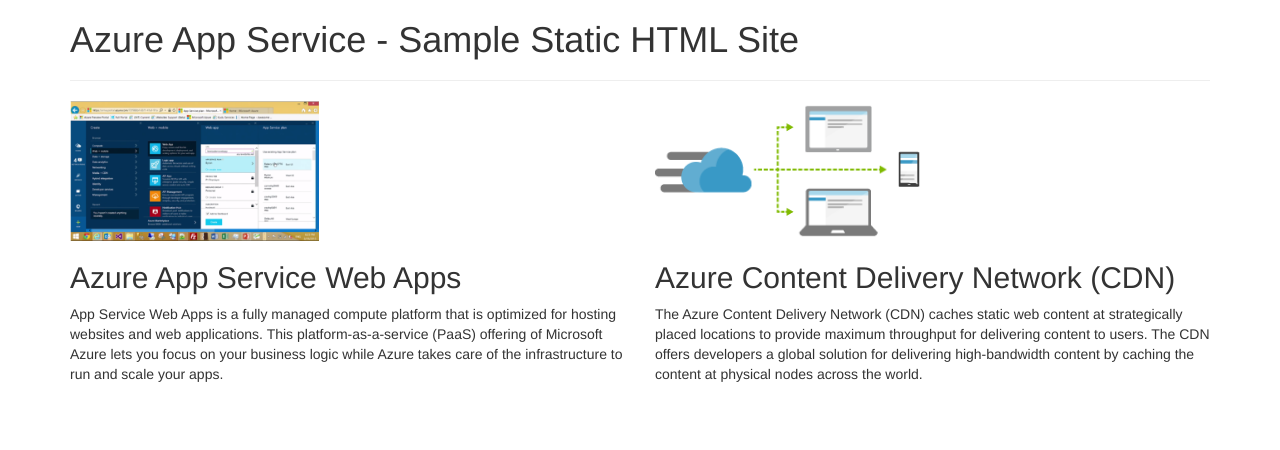
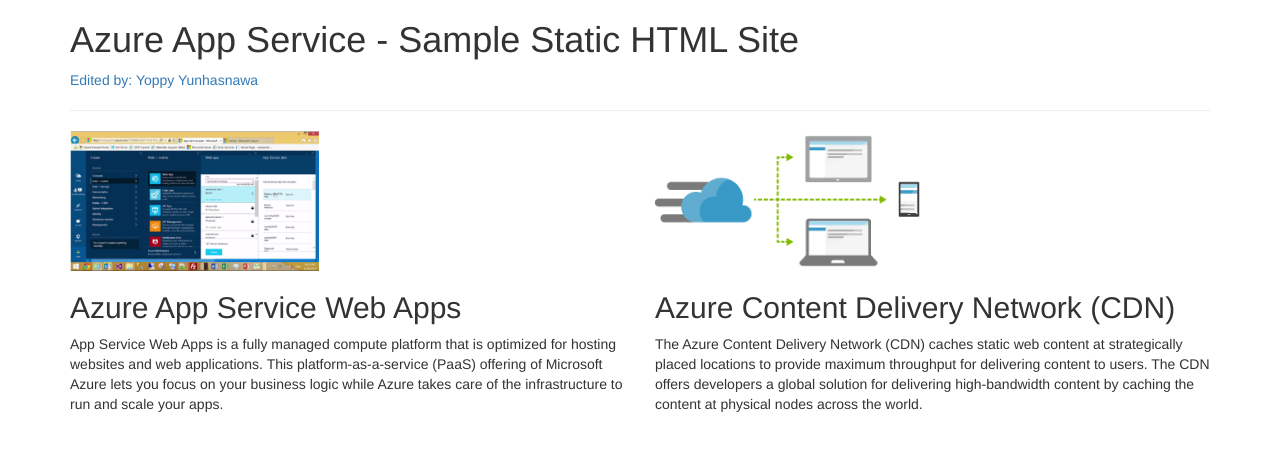
Before and after one commit to yunhasnawa/AzureHTMLSample, a plain HTML site: page index.html in a window 1280 px wide. Drawn offline with nearby package versions, Linux system fonts and the light colour scheme.

Commit message:
Add "edited by.." below title.

```diff
--- a/index.html
+++ b/index.html
@@ -17,6 +17,7 @@
     <div class="navbar-wrapper">
       <div class="container">
           <h1>Azure App Service - Sample Static HTML Site</h1>
+		  <a href="https://yunhasnawa.com/me.php">Edited by: Yoppy Yunhasnawa</a>
           <hr/>
       </div>
     </div>
```
